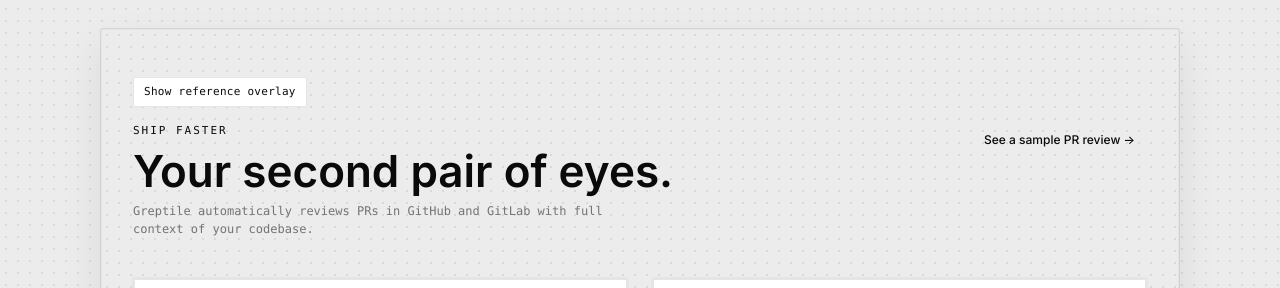
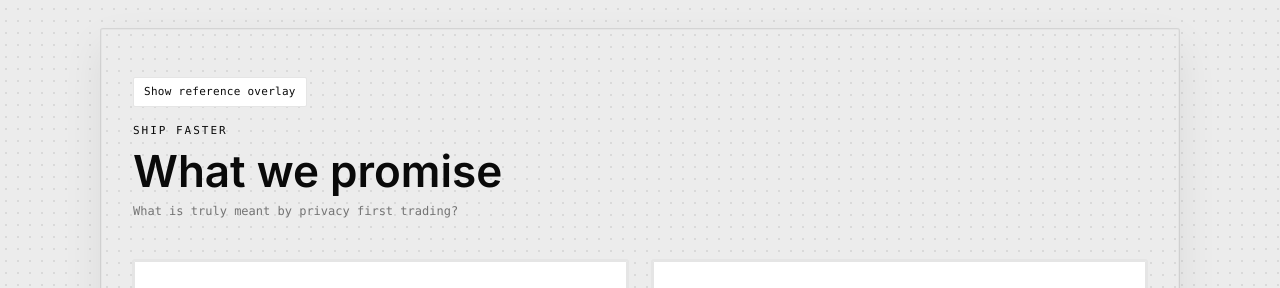
Before and after one commit to avacadoe/join-waitlist, a Next.js app: page / in a window 1280 px wide. Shown: the part 1022-1310 px from the top of the page. Built offline with nearby package versions, Linux system fonts and the light colour scheme; a web font is replaced by a local one.

Commit message:
i am so proud of myself for this one

```diff
--- a/app/page.tsx
+++ b/app/page.tsx
@@ -112,7 +112,7 @@
                     style={{
                       // approximate halftone look with grayscale + contrast and a touch of desaturation
                       filter: "sharpness(1.15) contrast(1.15) saturate(0.75)",
-                      transform: "scale(2.57) translateY(24px)", // push it large like the screenshot and nudge further downward
+                      transform: "translateY(24px)", // push it large like the screenshot and nudge further downward
                     }}
                   />
                 </div>
--- a/components/section-header.tsx
+++ b/components/section-header.tsx
@@ -11,24 +11,12 @@
           {"SHIP FASTER"}
         </div>
         <h2 className="text-[34px] md:text-[40px] lg:text-[44px] leading-[1.05] font-semibold">
-          Your second pair of eyes.
+          What we promise
         </h2>
         <p className="mt-2 font-mono text-[11px] md:text-[12px] text-muted-foreground max-w-[72ch]">
-          Greptile automatically reviews PRs in GitHub and GitLab with full context of your codebase.
+          What is truly meant by privacy first trading?
         </p>
       </div>
-
-      <a
-        href="#"
-        className="shrink-0 inline-flex items-center gap-2 rounded-[2px] px-3 py-2 text-[12px] font-medium"
-        style={{
-          backgroundColor: "var(--color-chart-2)",
-          color: "var(--color-primary-foreground)",
-          boxShadow: "0 0 0 1px var(--color-chart-2)",
-        }}
-      >
-        See a sample PR review →
-      </a>
     </header>
   )
 }
```
Also changed, not shown: public/avocado.png, public/avocado1.png (added).
